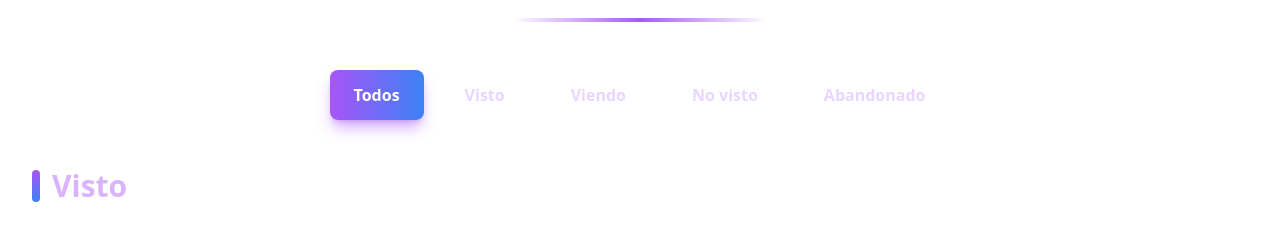
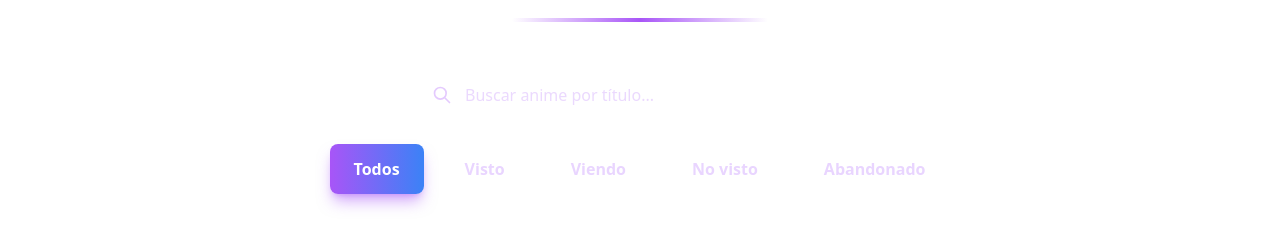
Before and after one commit to CarlosIn120FPS/Carlos-Opinion, a React (Vite) app: page / in a window 1280 px wide. Shown: the part 142-369 px from the top of the page. Built offline with nearby package versions, Linux system fonts and the light colour scheme; grey boxes are pictures that could not be loaded.

Commit message:
Añadir barra de busqueda y solucionar id igual js

```diff
--- a/src/App.jsx
+++ b/src/App.jsx
@@ -7,10 +7,13 @@ import { animeData, categories } from './animeData';
 function App() {
   const [selectedAnime, setSelectedAnime] = useState(null);
   const [activeCategory, setActiveCategory] = useState('Todos');
+  const [searchTerm, setSearchTerm] = useState('');
 
-  const filteredAnime = activeCategory === 'Todos'
-    ? animeData
-    : animeData.filter(anime => anime.category === activeCategory);
+  const filteredAnime = animeData.filter(anime => {
+    const matchesCategory = activeCategory === 'Todos' || anime.category === activeCategory;
+    const matchesSearch = anime.title.toLowerCase().includes(searchTerm.toLowerCase());
+    return matchesCategory && matchesSearch;
+  });
 
   return (
     <div className="min-h-screen p-8">
@@ -37,8 +40,46 @@ function App() {
         initial={{ opacity: 0, y: 20 }}
         animate={{ opacity: 1, y: 0 }}
         transition={{ duration: 0.6, delay: 0.2 }}
-        className="flex justify-center gap-4 mb-12 flex-wrap"
+        className="max-w-7xl mx-auto mb-12"
       >
+        {/* Search Bar */}
+        <div className="mb-6 flex justify-center">
+          <div className="relative w-full max-w-md">
+            <input
+              type="text"
+              placeholder="Buscar anime por título..."
+              value={searchTerm}
+              onChange={(e) => setSearchTerm(e.target.value)}
+              className="w-full px-6 py-3 pl-12 rounded-lg bg-white/10 backdrop-blur-md border border-white/20 text-purple-300 placeholder-purple-300/50 focus:outline-none focus:ring-2 focus:ring-purple-500 focus:border-transparent transition-all duration-300"
+            />
+            <svg
+              className="absolute left-4 top-1/2 -translate-y-1/2 w-5 h-5 text-purple-300/70"
+              fill="none"
+              stroke="currentColor"
+              viewBox="0 0 24 24"
+            >
+              <path
+                strokeLinecap="round"
+                strokeLinejoin="round"
+                strokeWidth={2}
+                d="M21 21l-6-6m2-5a7 7 0 11-14 0 7 7 0 0114 0z"
+              />
+            </svg>
+            {searchTerm && (
+              <button
+                onClick={() => setSearchTerm('')}
+                className="absolute right-4 top-1/2 -translate-y-1/2 text-purple-300/70 hover:text-white transition-colors"
+              >
+                <svg className="w-5 h-5" fill="none" stroke="currentColor" viewBox="0 0 24 24">
+                  <path strokeLinecap="round" strokeLinejoin="round" strokeWidth={2} d="M6 18L18 6M6 6l12 12" />
+                </svg>
+              </button>
+            )}
+          </div>
+        </div>
+
+        {/* Category Buttons */}
+        <div className="flex justify-center gap-4 flex-wrap">
         <button
           onClick={() => setActiveCategory('Todos')}
           className={`px-6 py-3 rounded-lg font-semibold transition-all duration-300 ${
@@ -62,6 +103,7 @@ function App() {
             {category}
           </button>
         ))}
+        </div>
       </motion.div>
 
       {/* Anime Grid */}
@@ -72,9 +114,10 @@ function App() {
         className="max-w-7xl mx-auto"
       >
         {categories.map((category) => {
-          const categoryAnime = animeData.filter(anime => anime.category === category);
+          const categoryAnime = filteredAnime.filter(anime => anime.category === category);
 
           if (activeCategory !== 'Todos' && activeCategory !== category) return null;
+          if (categoryAnime.length === 0) return null;
 
           return (
             <div key={category} className="mb-12">
@@ -95,6 +138,14 @@ function App() {
             </div>
           );
         })}
+
+        {filteredAnime.length === 0 && (
+          <div className="text-center py-20">
+            <p className="text-2xl text-purple-300/70">
+              No se encontraron animes con "{searchTerm}"
+            </p>
+          </div>
+        )}
       </motion.div>
 
       {/* Modal */}
--- a/src/animeData.js
+++ b/src/animeData.js
@@ -107,7 +107,7 @@ export const animeData = [
     ],
   },
     {
-    id: 3,
+    id: 4,
     title: "My Dress Up Darling",
     japaneseTitle: "Sono Bisque Doll wa Koi wo Suru (その着せ替え人形ビスク・ドールは恋をする)",
     category: "Visto",
```
